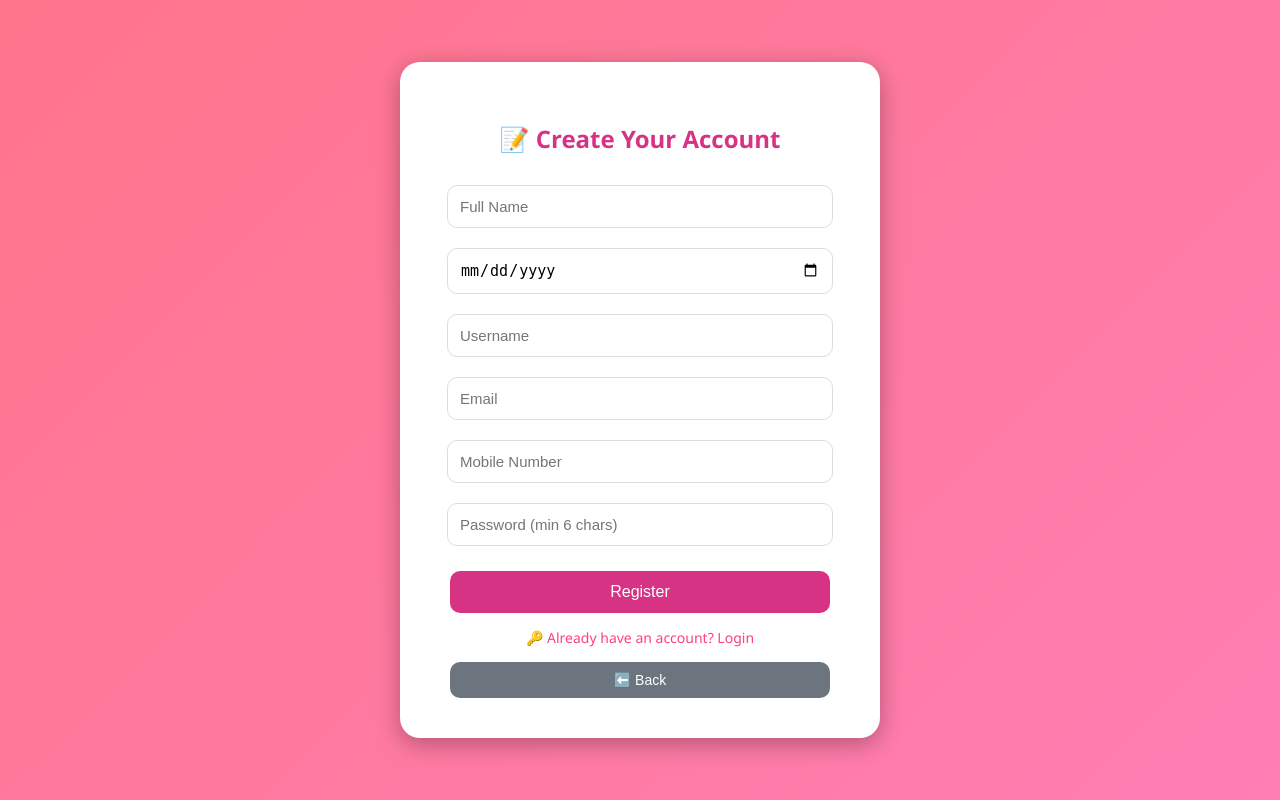
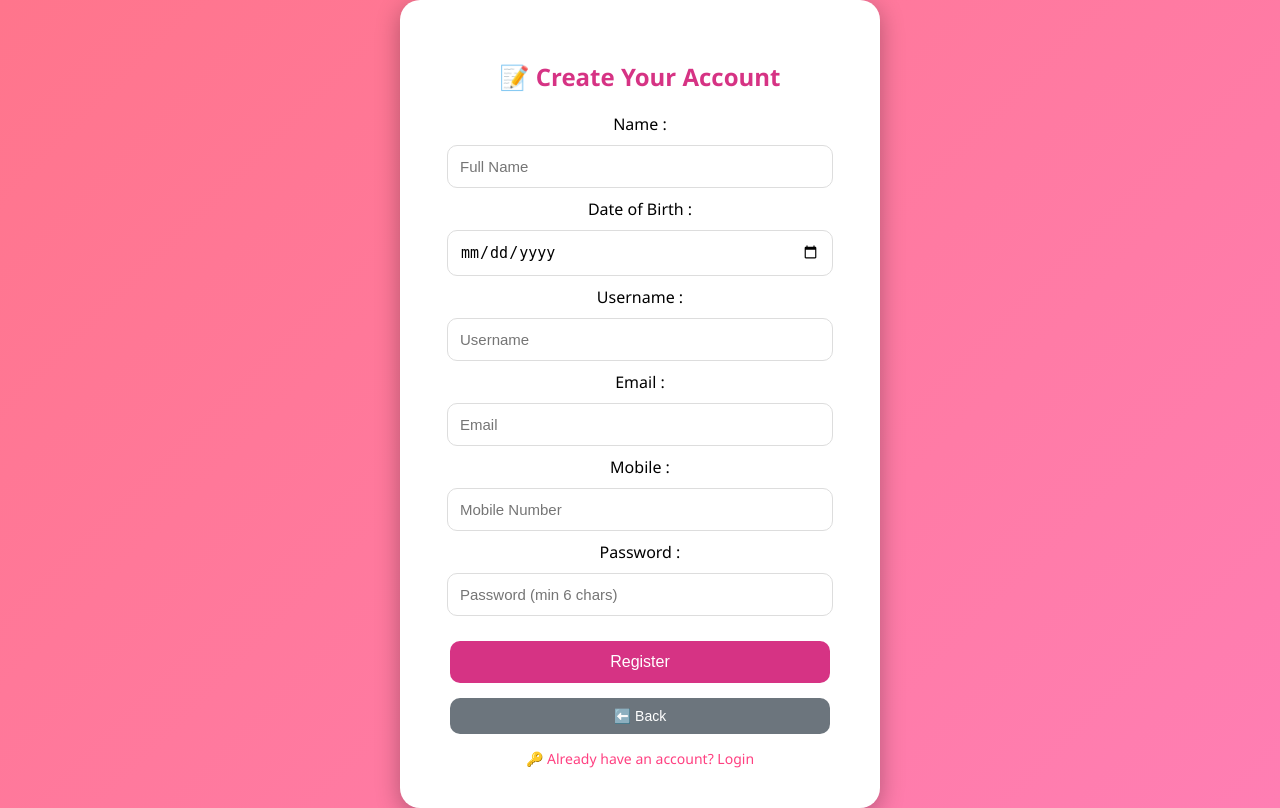
Before and after one commit to ayushchilyan/Chilyan-talkies, a Flask app: page /register in a window 1280 px wide. Run offline with Flask 3, Linux system fonts and the light colour scheme; some libraries are stand-ins or nearby versions.

Commit message:
Update templates

```diff
--- a/templates/register.html
+++ b/templates/register.html
@@ -82,17 +82,24 @@
     <div class="register-card">
         <h2>📝 Create Your Account</h2>
         <form method="POST" action="{{ url_for('register') }}">
+            <label for="fullname">Name :</label>
             <input type="text" name="fullname" placeholder="Full Name" required><br>
+            <label for="date">Date of Birth :</label>
             <input type="date" name="dob" required><br>
+            <label for="username">Username :</label>
             <input type="text" name="username" placeholder="Username" required><br>
+            <label for="email">Email :</label>
             <input type="email" name="email" placeholder="Email" required><br>
+            <label for="mobile"> Mobile :</label>
             <input type="tel" name="mobile" placeholder="Mobile Number" pattern="[0-9]{10}" required><br>
+            <label for="password">Password :</label>
             <input type="password" name="password" placeholder="Password (min 6 chars)" minlength="6" required><br>
             <button type="submit">Register</button>
+            <button onclick="window.history.back()" class="back-btn">⬅️ Back</button>
         </form>
         <a href="{{ url_for('login') }}">🔑 Already have an account? Login</a>
 
-        <button onclick="window.history.back()" class="back-btn">⬅️ Back</button>
+
     </div>
 </body>
 </html>
```
